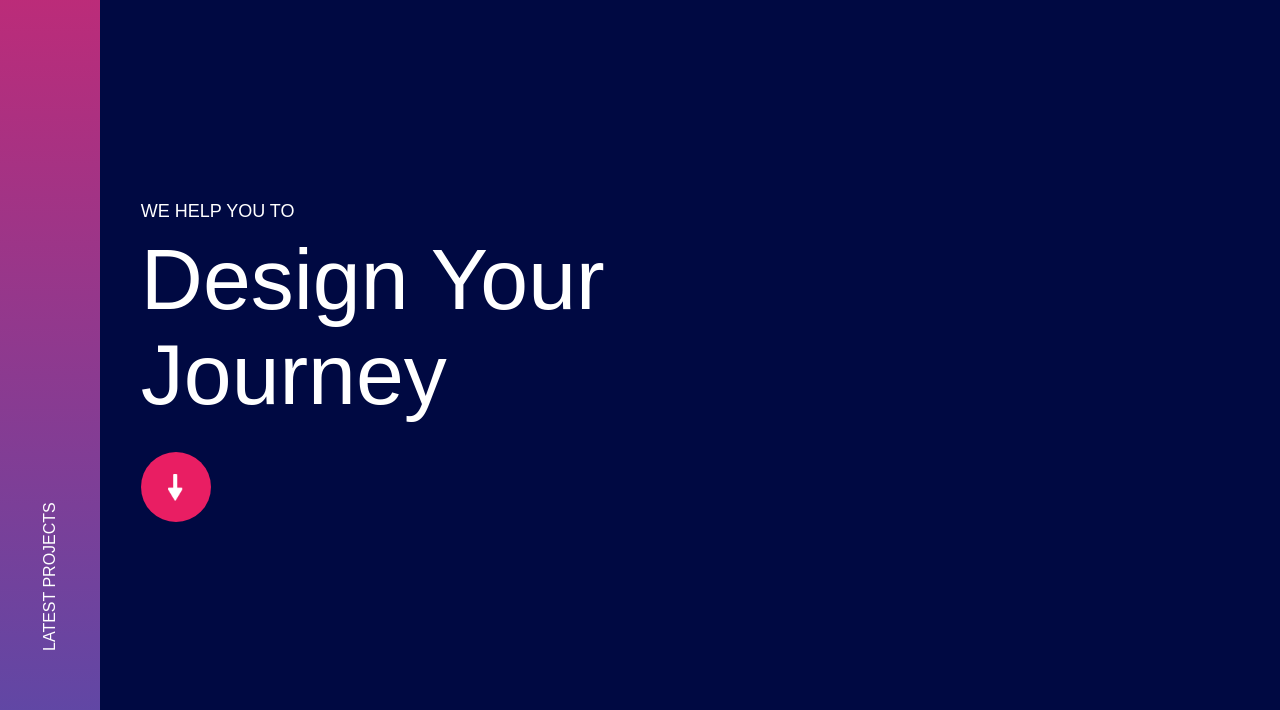
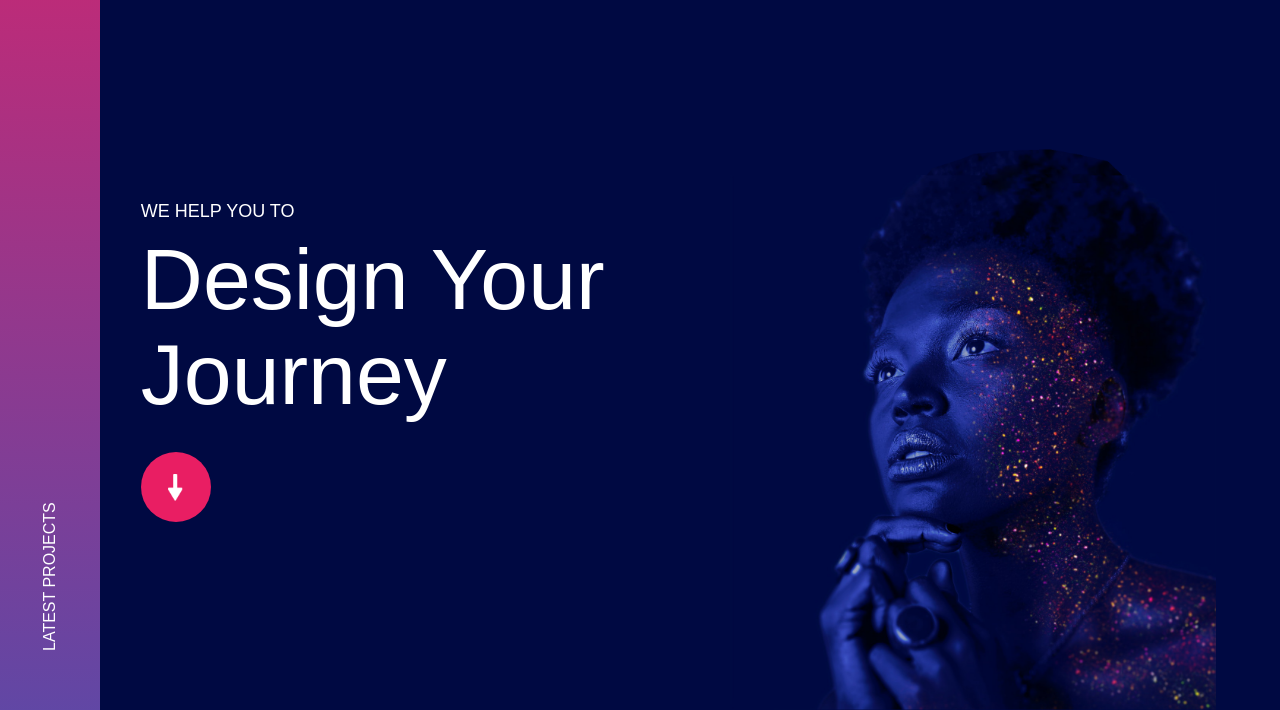
Before and after one commit to AVINASH-X2/Newer-design-web, a plain HTML site: page index.html in a window 1280 px wide. Shown: the part 90-800 px from the top of the page. Drawn offline with Linux system fonts and the light colour scheme; files whose address does not match are found by name.

Commit message:
Update style.css
Updated CSS version

```diff
--- a/style.css
+++ b/style.css
@@ -13,7 +13,7 @@
 	padding-right: 8%;;
 	position: relative;
 
-	background-image: url(images/photo.png);
+	background-image: url(photo.png);
 	background-size: 38%;
 	/* background-size: cover; */
 	background-repeat: no-repeat;
```
